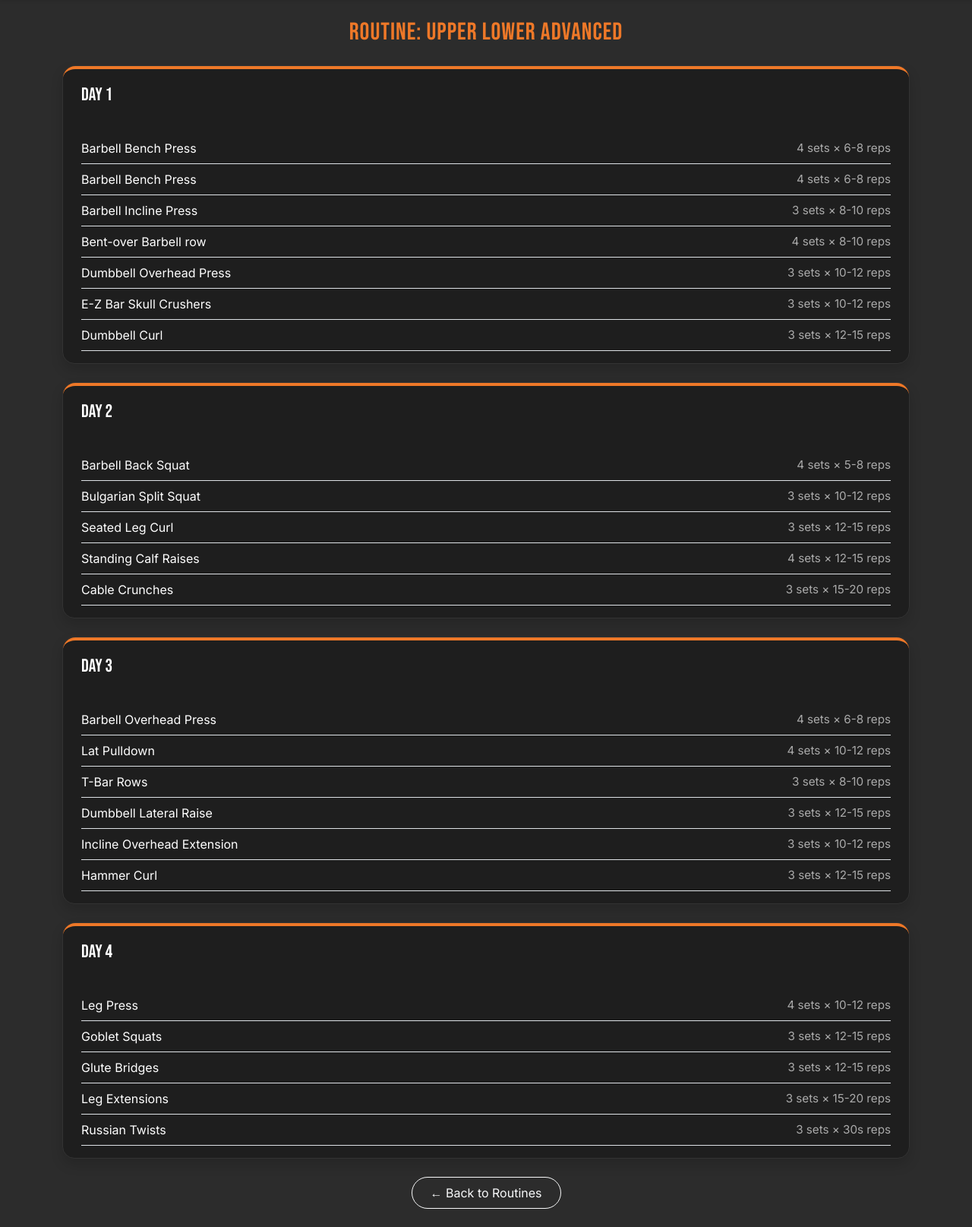
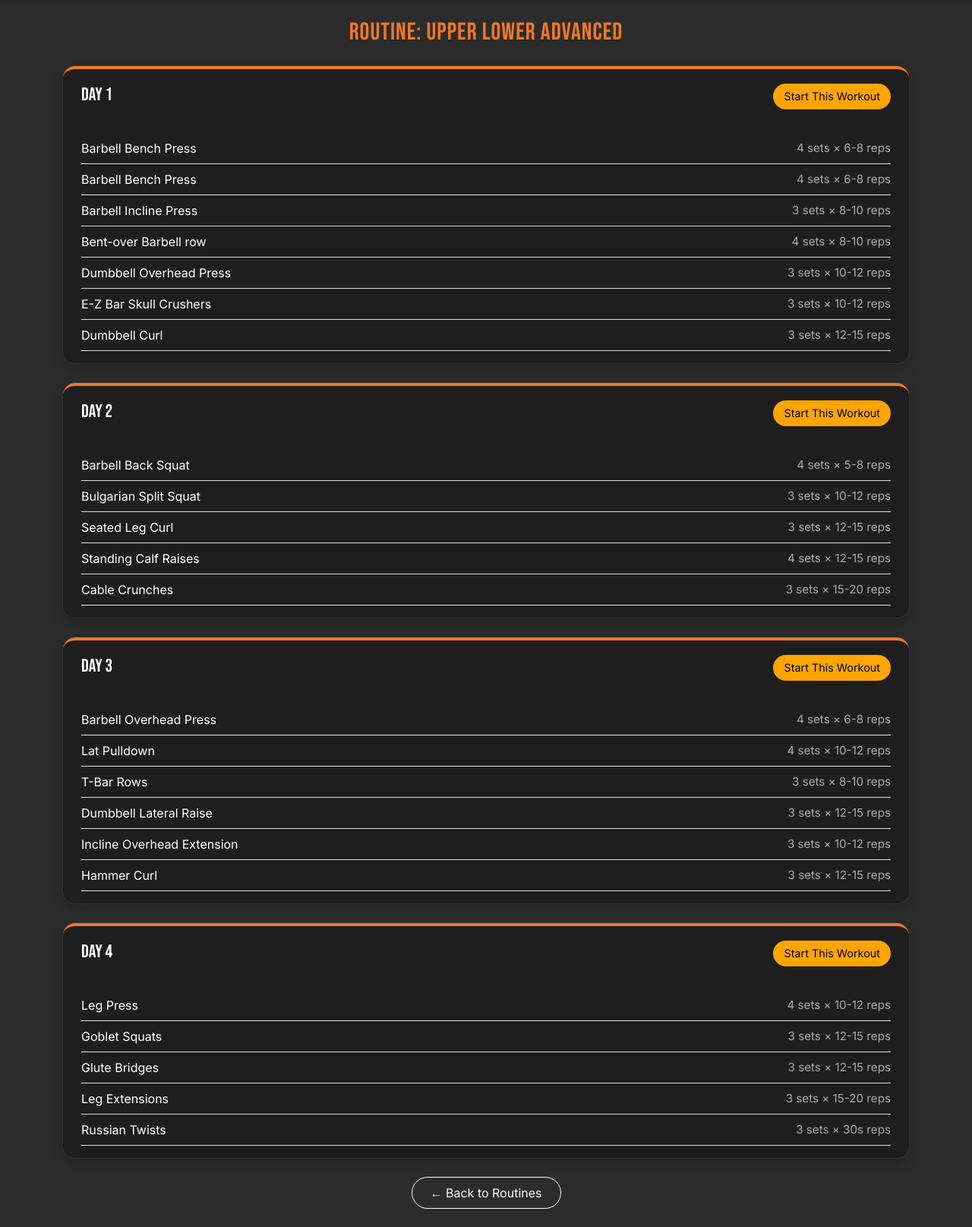
Before and after one commit to Baaangi/Workout_Tracker, a Flask app: page /routine/5 in a window 1280 px wide. Shown: the part 70-1685 px from the top of the page at 76% size. Run offline with Flask 3, Linux system fonts and the light colour scheme; data comes from the database, SQL or seed files in the repository; both versions use the stored data as it was after the commit.

Commit message:
fixed recommendations and routine

```diff
--- a/app.py
+++ b/app.py
@@ -98,6 +98,8 @@
 
 @app.route('/login', methods = ['GET', 'POST'])
 def login():
+    error = None
+
     if request.method == 'POST':
         username = request.form['username']
         password = request.form['password']
@@ -113,15 +115,14 @@
             session['user_id'] = user[0]
             session['is_admin'] = user[3]
 
-        if user[3] == 1:
-            return redirect('/admin')
+            if user[3] == 1:
+                return redirect('/admin')
+            else:
+                return redirect('/dashboard')
         else:
-            return redirect('/dashboard')
+            error = "Invalid username or password"
 
-    else:
-            flash("Invalid credentials", "error")
-
-    return render_template('login.html')
+    return render_template('login.html', error=error)
 
 @app.route('/dashboard')
 def dashboard():
@@ -186,23 +187,41 @@
 
                 for idx, s in enumerate(entry['sets']):
                     c.execute('''INSERT INTO workouts (user_id, date, exercise_id, set_number, reps, weight, notes)
-                            VALUES (?, ?, ?, ?, ?, ?, ?)''',
-                            (user_id, date, exercise_id, idx + 1, s['reps'], s['weight'], s.get('notes','')))
+                                 VALUES (?, ?, ?, ?, ?, ?, ?)''',
+                              (user_id, date, exercise_id, idx + 1, s['reps'], s['weight'], s.get('notes', '')))
             conn.commit()
             return jsonify({'success': True})
         except Exception as e:
-            print("Error loggin workout:", e)
+            print("Error logging workout:", e)
             return jsonify({'success': False, 'error': str(e)})
         finally:
             conn.close()
 
+    # GET request
     conn = sqlite3.connect('workout_tracker.db')
     c = conn.cursor()
     c.execute("SELECT name, muscle_group FROM exercises")
     exercises = c.fetchall()
     conn.close()
 
-    return render_template('log_workout.html', exercise=exercises, current_date=datetime.now().strftime("%Y-%m-%d"))
+    # Handle prefilled exercises from recommended workout
+    prefilled = []
+    if 'recommended_workout' in session:
+        ids = session.pop('recommended_workout')  # remove after using
+        conn = sqlite3.connect('workout_tracker.db')
+        c = conn.cursor()
+        q_marks = ",".join("?" for _ in ids)
+        c.execute(f"SELECT name FROM exercises WHERE id IN ({q_marks})", ids)
+        prefilled = [row[0] for row in c.fetchall()]  # only pass exercise names to JS
+        conn.close()
+
+    return render_template(
+        'log_workout.html',
+        exercise=exercises,
+        current_date=datetime.now().strftime("%Y-%m-%d"),
+        prefilled=prefilled  # <-- this is crucial for JS prefill
+    )
+
 
 
 @app.route('/history')
@@ -350,7 +369,7 @@
 
     # Get exercises grouped by day
     c.execute("""
-        SELECT rd.day_name, e.name, rd.sets, rd.reps
+        SELECT rd.day_name, e.id, e.name, rd.sets, rd.reps
         FROM routine_days rd
         JOIN exercises e ON rd.exercise_id = e.id
         WHERE rd.routine_id = ?
@@ -360,8 +379,8 @@
     conn.close()
 
     routine_days = {}
-    for day_name, ex_name, sets, reps in rows:
-        routine_days.setdefault(day_name, []).append((ex_name, sets, reps))
+    for day_name, ex_id, ex_name, sets, reps in rows:
+        routine_days.setdefault(day_name, []).append((ex_id, ex_name, sets, reps))
 
     return render_template('view_routine.html', routine_name=routine[0], routine_days=routine_days)
 
@@ -402,6 +421,20 @@
 
 
     return render_template("recommender.html", recommendations=recommendations)
+
+
+@app.route("/start_workout", methods=["POST"])
+def start_workout():
+    if 'user' not in session:
+        return redirect('/login')
+
+    exercise_ids = request.form.getlist("exercise_ids")
+
+    # Store in session temporarily so /log_workout knows what to prefill
+    session['recommended_workout'] = exercise_ids
+
+    return redirect(url_for("log_workout"))
+
 
 
 #ADMIN_PAGES
--- a/misc.txt
+++ /dev/null
@@ -1,3 +0,0 @@
-insert into exercises:
-
-    INSERT INTO exercises (name, target_muscle_group, equipment) VALUES ('Hammer Curl', 'Bicep', 'Dumbbell');
--- a/templates/view_routine.html
+++ b/templates/view_routine.html
@@ -6,7 +6,7 @@
     </h2>
 
     {% for day, exercises in routine_days.items() %}
-        <div class="mb-4 rounded-4 shadow" style="background-color: #1e1e1e; border: 1px solid #333;">
+    <div class="mb-4 rounded-4 shadow position-relative" style="background-color: #1e1e1e; border: 1px solid #333;">
         <div class="px-4 py-3" style="
             border-top: 4px solid var(--primary);
             border-top-left-radius: 1rem;
@@ -15,11 +15,34 @@
             font-size: 1.5rem;
             color: white;
             background-color: #1e1e1e;
+            position: relative;
         ">
             {{ day }}
+            <!-- Start This Workout button -->
+            <form action="{{ url_for('start_workout') }}" method="post" style="display:inline-block; float:right;">
+                {% for ex_id, ex_name, sets, reps in exercises %}
+                    <input type="hidden" name="exercise_ids" value="{{ ex_id }}">
+                {% endfor %}
+                <button type="submit"
+                    style="
+                        background-color: orange;
+                        color: black;
+                        border: none;
+                        padding: 6px 14px;
+                        border-radius: 25px;
+                        font-family: 'Inter';
+                        font-size: 0.9rem;
+                        cursor: pointer;
+                        transition: background-color 0.3s ease;
+                    "
+                    onmouseover="this.style.backgroundColor='#ff9c33';"
+                    onmouseout="this.style.backgroundColor='orange';">
+                    Start This Workout
+                </button>
+            </form>
         </div>
         <div class="px-4 py-3">
-                {% for name, sets, reps in exercises %}
+            {% for ex_id, name, sets, reps in exercises %}
                 <div class="d-flex justify-content-between align-items-center py-2 border-bottom" style="border-color: #444;">
                     <span style="font-family: 'Inter'; font-size: 1rem;">{{ name }}</span>
                     <span style="font-size: 0.95rem; color: #aaa;">{{ sets }} sets × {{ reps }} reps</span>
@@ -29,7 +52,6 @@
     </div>
     {% endfor %}
 
-
     <div class="text-center mt-4">
         <a href="{{ url_for('routine_results') }}" class="btn btn-outline-light px-4 py-2 rounded-pill" style="font-family: 'Inter';">
             ← Back to Routines
```
Also changed, not shown: templates/log_workout.html (+10 -0 lines), templates/login.html (+9 -0 lines), templates/recommender.html (+33 -0 lines), workout_tracker.db. Lines whose indentation alone changed are shown as unchanged.
